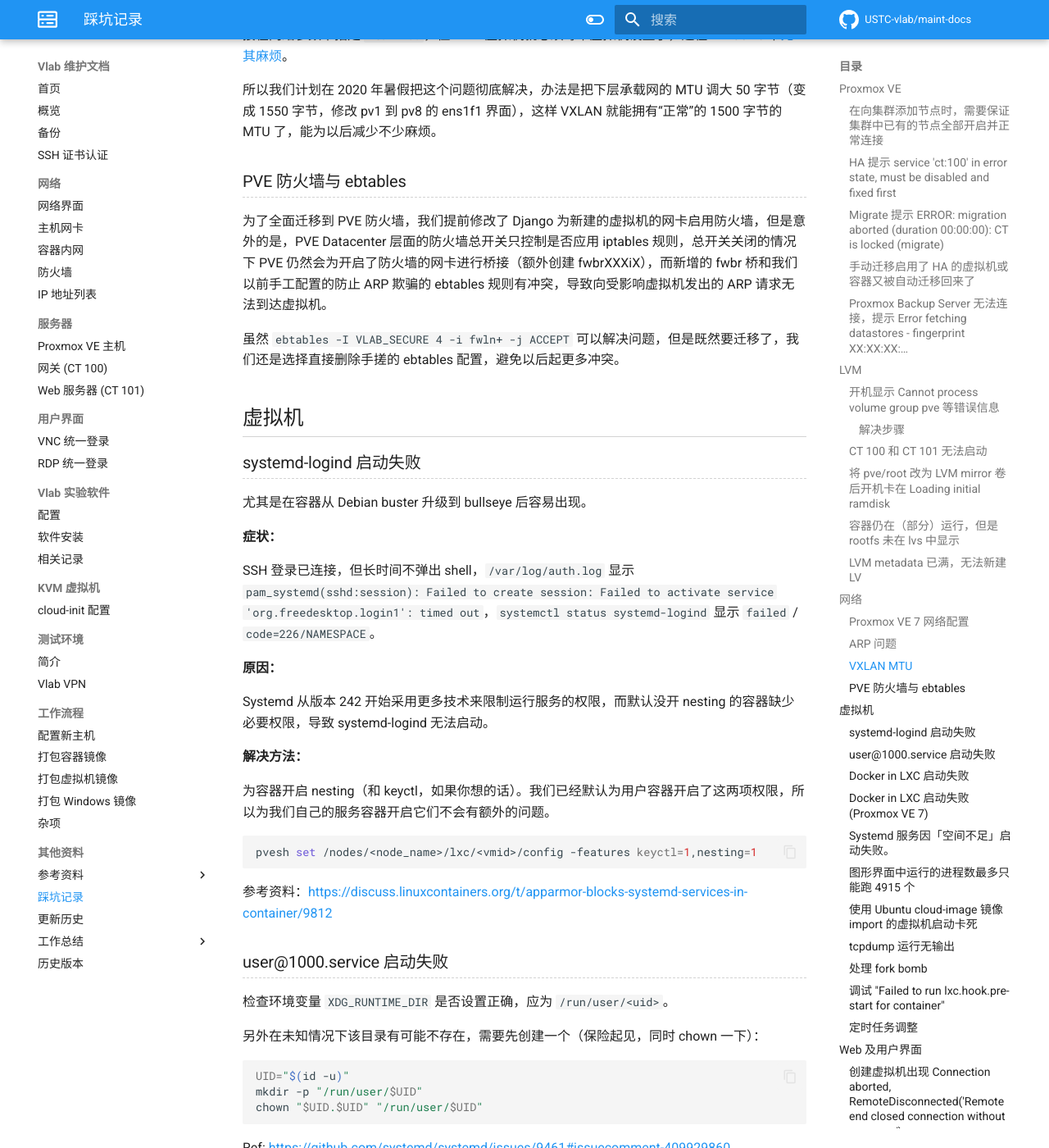
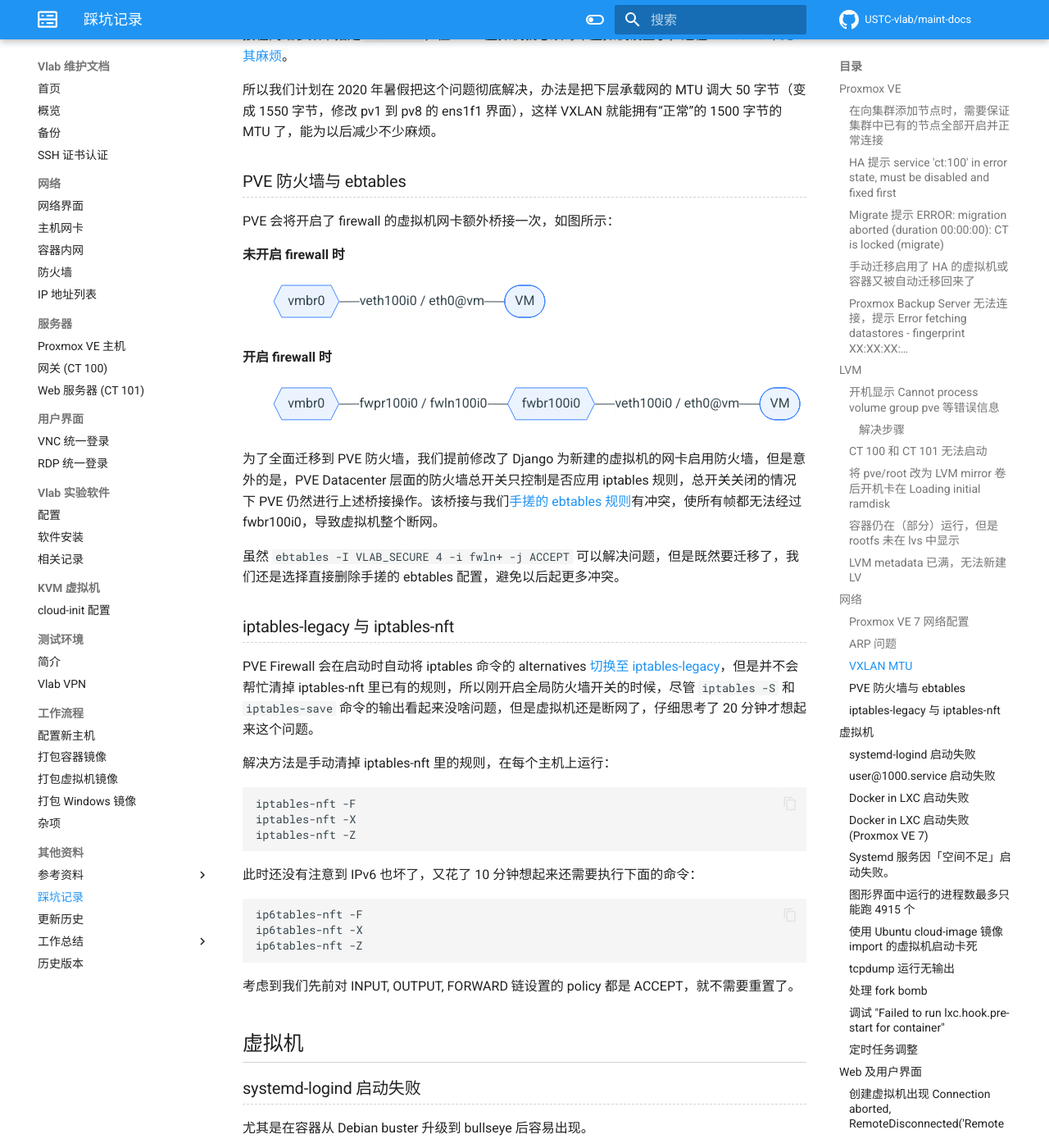
Before and after one commit to USTC-vlab/maint-docs, an MkDocs documentation site: the page built from docs/traps.md, in a window 1280 px wide and 1400 px high, scrolled down 6891 px. Shown: the whole window at 82% size. Built offline with MkDocs 1.6.1 and Material for MkDocs 9.7.7, drawn with Linux system fonts in a browser that asks for light colours; comment, search, counter and statistics services are not loaded.

````diff
--- a/docs/traps.md
+++ b/docs/traps.md
@@ -259,9 +259,53 @@ VXLAN 是一种 overlay 网络实现，将帧包装在 UDP 包中传输。由于
 
 ### PVE 防火墙与 ebtables {#pve-fwbr}
 
-为了全面迁移到 PVE 防火墙，我们提前修改了 Django 为新建的虚拟机的网卡启用防火墙，但是意外的是，PVE Datacenter 层面的防火墙总开关只控制是否应用 iptables 规则，总开关关闭的情况下 PVE 仍然会为开启了防火墙的网卡进行桥接（额外创建 fwbrXXXiX），而新增的 fwbr 桥和我们以前手工配置的防止 ARP 欺骗的 ebtables 规则有冲突，导致向受影响虚拟机发出的 ARP 请求无法到达虚拟机。
+PVE 会将开启了 firewall 的虚拟机网卡额外桥接一次，如图所示：
+
+未开启 firewall 时
+
+:   <!-- -->
+
+    ```mermaid
+    flowchart LR
+    vmbr{{vmbr0}} ---|"veth100i0 / eth0@vm"| vm([VM])
+    ```
+
+开启 firewall 时
+
+:   <!-- -->
+
+    ```mermaid
+    flowchart LR
+    vmbr{{vmbr0}} ---|"fwpr100i0 / fwln100i0"| fwbr{{fwbr100i0}} ---|"veth100i0 / eth0@vm"| vm([VM])
+    ```
+
+为了全面迁移到 PVE 防火墙，我们提前修改了 Django 为新建的虚拟机的网卡启用防火墙，但是意外的是，PVE Datacenter 层面的防火墙总开关只控制是否应用 iptables 规则，总开关关闭的情况下 PVE 仍然进行上述桥接操作。该桥接与我们[手搓的 ebtables 规则](../networking/firewall.md#ebtables)有冲突，使所有帧都无法经过 fwbr100i0，导致虚拟机整个断网。
 
 虽然 `ebtables -I VLAB_SECURE 4 -i fwln+ -j ACCEPT` 可以解决问题，但是既然要迁移了，我们还是选择直接删除手搓的 ebtables 配置，避免以后起更多冲突。
+
+### iptables-legacy 与 iptables-nft {#iptables-legacy-nft}
+
+PVE Firewall 会在启动时自动将 iptables 命令的 alternatives [切换至 iptables-legacy][pve-iptables-legacy]，但是并不会帮忙清掉 iptables-nft 里已有的规则，所以刚开启全局防火墙开关的时候，尽管 `iptables -S` 和 `iptables-save` 命令的输出看起来没啥问题，但是虚拟机还是断网了，仔细思考了 20 分钟才想起来这个问题。
+
+  [pve-iptables-legacy]: https://forum.proxmox.com/threads/v6-0-move-from-iptables-to-nftables.55924/#post-257794
+
+解决方法是手动清掉 iptables-nft 里的规则，在每个主机上运行：
+
+```shell
+iptables-nft -F
+iptables-nft -X
+iptables-nft -Z
+```
+
+此时还没有注意到 IPv6 也坏了，又花了 10 分钟想起来还需要执行下面的命令：
+
+```shell
+ip6tables-nft -F
+ip6tables-nft -X
+ip6tables-nft -Z
+```
+
+考虑到我们先前对 INPUT, OUTPUT, FORWARD 链设置的 policy 都是 ACCEPT，就不需要重置了。
 
 
 ## 虚拟机 {#vm}
````
Also changed, not shown: docs/changelog.md (+4 -0 lines), docs/networking/firewall.md (+35 -39 lines), docs/records/2023-10-01.md (+25 -35 lines), 1 other file.
